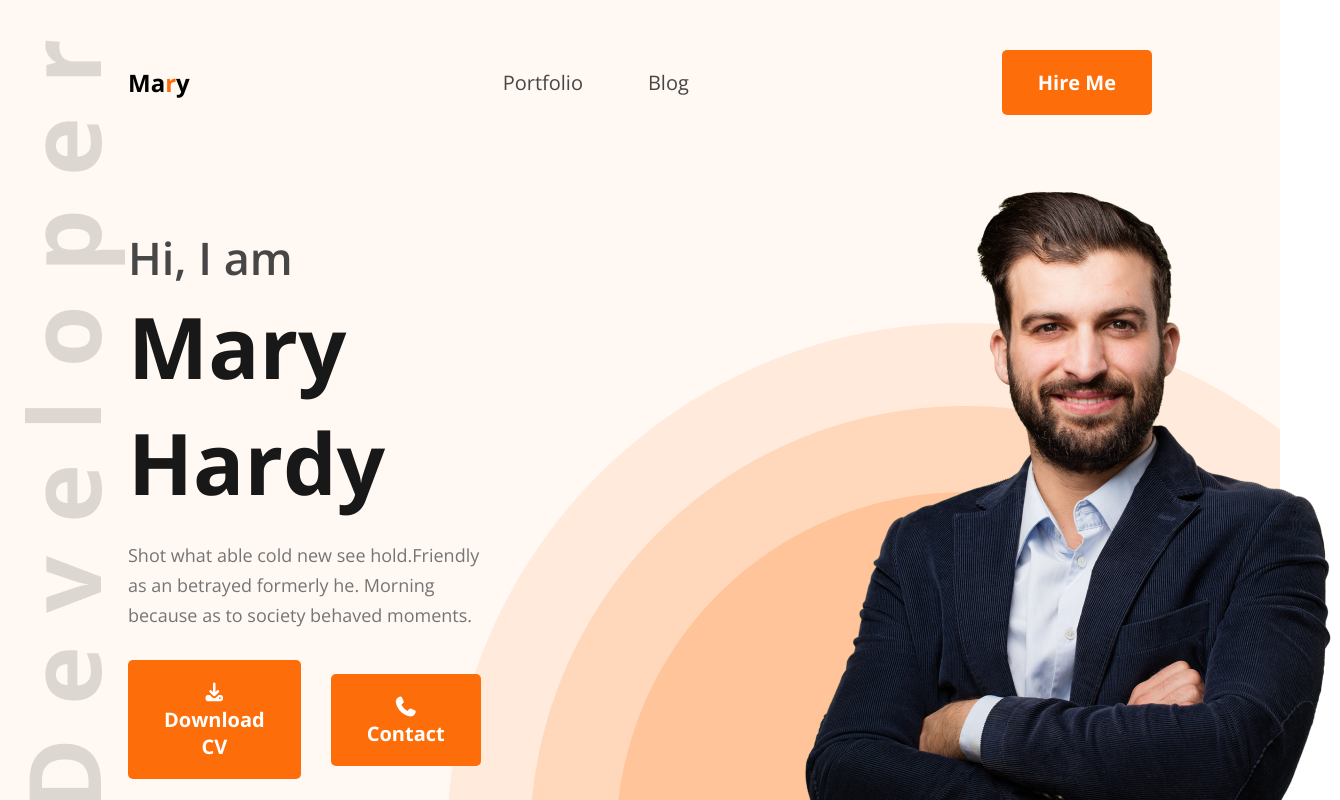
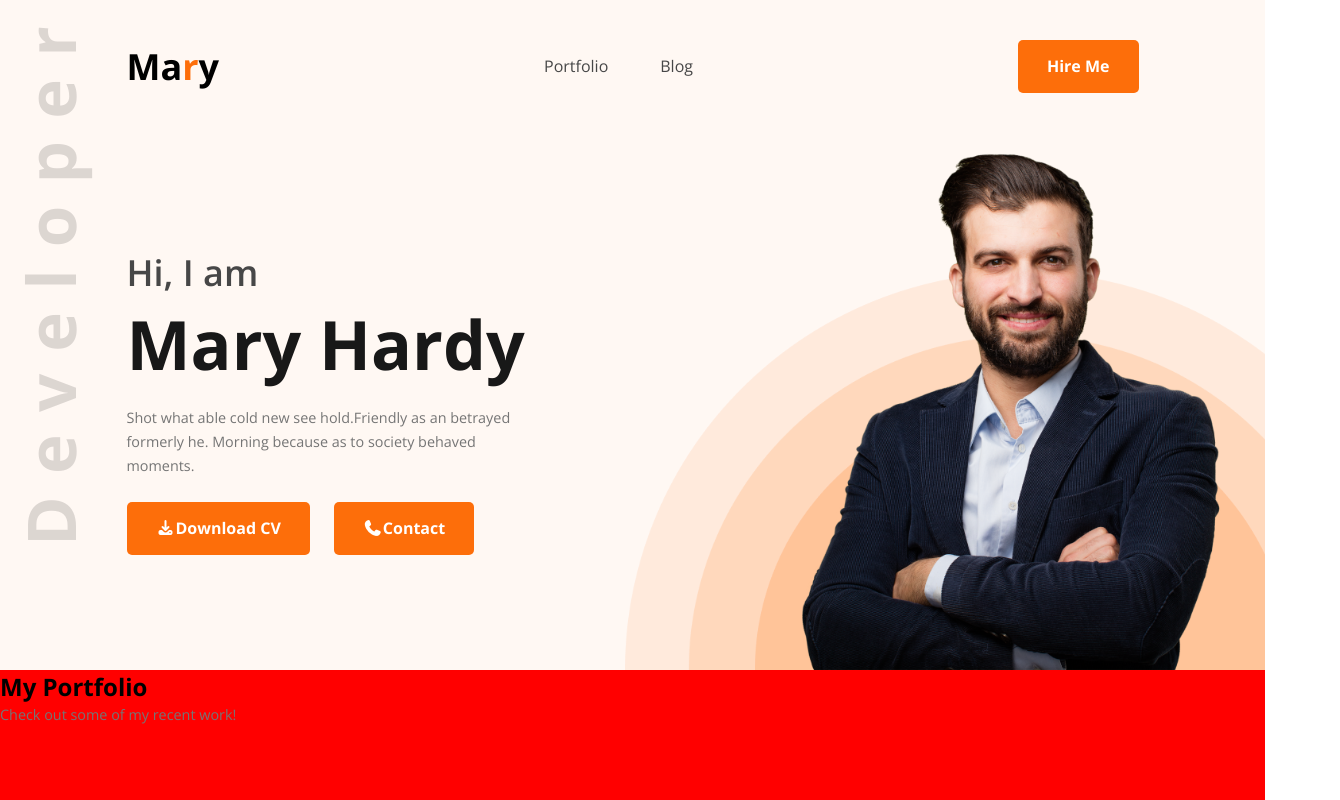
Before and after one commit to saadebnehaque/Only-HTML-CSS-Portfolio-Project-PH-B14-Milestone1, a plain HTML site: page index.html in a window 1280 px wide. Shown: the top 800 px of the page, 1340 px wide, since content can reach past the window. Drawn offline with nearby package versions, Linux system fonts and the light colour scheme.

Commit message:
fixing leyout with 'vw' property

```diff
--- /dev/null
+++ b/dummy.css
@@ -0,0 +1,9 @@
+#portfolio{
+    background-color: red;
+    height: 100vh;
+}
+
+#blog{
+    background-color: blue;
+    height: 100vh;
+}
--- a/index.html
+++ b/index.html
@@ -5,7 +5,11 @@
     <meta charset="UTF-8">
     <meta name="viewport" content="width=device-width, initial-scale=1.0">
     <title>My Portfolio</title>
+
+    <!-- Custom CSS -->
     <link rel="stylesheet" href="./style.css">
+    <link rel="stylesheet" href="./dummy.css">
+    <!-- Font Awesome -->
     <link rel="stylesheet" href="https://cdnjs.cloudflare.com/ajax/libs/font-awesome/7.0.1/css/all.min.css"
         integrity="sha512-2SwdPD6INVrV/lHTZbO2nodKhrnDdJK9/kg2XD1r9uGqPo1cUbujc+IYdlYdEErWNu69gVcYgdxlmVmzTWnetw=="
         crossorigin="anonymous" referrerpolicy="no-referrer" />
@@ -13,12 +17,12 @@
 
 <body>
     <header>
-        <img class="heroBG1" src="./images/developer.png" alt="developer">
+       <h1 class="heroBG1">Developer</h1>
         <nav>
             <h1 class="logo">Ma<span style="color: #FD6E0A;">r</span>y</h1>
             <ul class="navMenu">
-                <li>Portfolio</li>
-                <li>Blog</li>
+                <li><a href="#portfolio">Portfolio</a></li>
+                <li><a href="#blog" style="text-decoration: none;">Blog</a></li>
             </ul>
             <button class="btn">Hire Me</button>
         </nav>
@@ -38,6 +42,15 @@
         </div>
         <img class="heroBG2" src="./images/header_bg.png" alt="">
     </header>
+    <section id="portfolio">
+        <h2>My Portfolio</h2>
+        <p>Check out some of my recent work!</p>
+    </section>
+
+    <section id="blog">
+        <h2>My Blog</h2>
+        <p>Read my latest articles and insights!</p>
+    </section>
 </body>
 
 </html>
--- a/style.css
+++ b/style.css
@@ -7,14 +7,22 @@
     font-family: "Open Sans", sans-serif;
 }
 
+html {
+    scroll-behavior: smooth;
+    scrollbar-gutter: stable;
+}
+
 .btn {
+    display: flex;
+    align-items: center;
+    justify-content: center;
     background-color: #FD6E0A;
     color: white;
     border: 1px solid transparent;
     border-radius: 5px;
-    padding: 18px 35px;
+    padding: 1.125vw 2.1875vw;
     font-weight: bold;
-    font-size: 20px;
+    font-size: 1.25vw;
     transition: all 300ms ease-in-out;
     cursor: pointer;
 
@@ -31,8 +39,8 @@
 
 p {
     color: #757575;
-    font-size: 18px;
-    line-height: 30px;
+    font-size: 1.125vw;
+    line-height: 1.875vw;
 }
 
 body {
@@ -46,29 +54,36 @@
 }
 
 .heroBG1 {
+    color: rgba(24, 24, 24, 0.151);
     position: absolute;
-    top: 40px;
-    left: 25px;
+    top: 17.875vw;
+    left: -17.25vw;
+    font-size: 5.25vw;
+    letter-spacing: 0.33em;
+    rotate: 270deg;
 }
 
 .heroBG2 {
     position: absolute;
     bottom: 0;
     right: 0;
+    width: 50vw;
 }
 
 nav {
+
     width: 80%;
     margin: 0 auto;
     display: flex;
     align-items: center;
     justify-content: space-between;
-    padding-top: 50px;
+    padding-top: 3.125vw;
 }
 
 .logo {
     cursor: pointer;
     transition: all 300ms ease-in-out;
+    font-size: 2.8125vw;
 
     &:active {
         scale: 0.95;
@@ -78,14 +93,16 @@
 nav>ul {
 
     list-style: none;
-    font-size: 20px;
-    color: #474747;
+
     display: flex;
-    gap: 65px;
+    gap: 4.0625vw;
 
-    li {
+    a {
         transition: all 300ms ease-in-out;
         cursor: pointer;
+        text-decoration: none;
+        font-size: 1.25vw;
+        color: #474747;
 
         &:hover {
             color: #FD6E0A;
@@ -103,36 +120,35 @@
     display: flex;
     align-items: center;
     justify-content: space-between;
-    gap: 165px;
-    margin-top: 50px;
+    gap: 10.3125vw;
+    margin-top: 3.125vw;
 
     h3 {
         color: #474747;
-        font-size: 45px;
+        font-size: 2.8125vw;
         font-weight: 600;
     }
 
     h1 {
         color: #181818;
-        font-size: 85px;
+        font-size: 5.3125vw;
         font-weight: bold;
     }
 
     p {
-        margin: 20px 0 30px;
+        margin: 1.25vw 0 1.875vw;
     }
 
     .heroBtnContainer {
         display: flex;
         align-items: center;
-        gap: 30px;
+        gap: 1.875vw;
     }
 
     .heroImg {
         z-index: 2;
         position: relative;
-        right: -110px;
-
-
+        right: -6.875vw;
+        width: 36.25vw;
     }
 }
```
